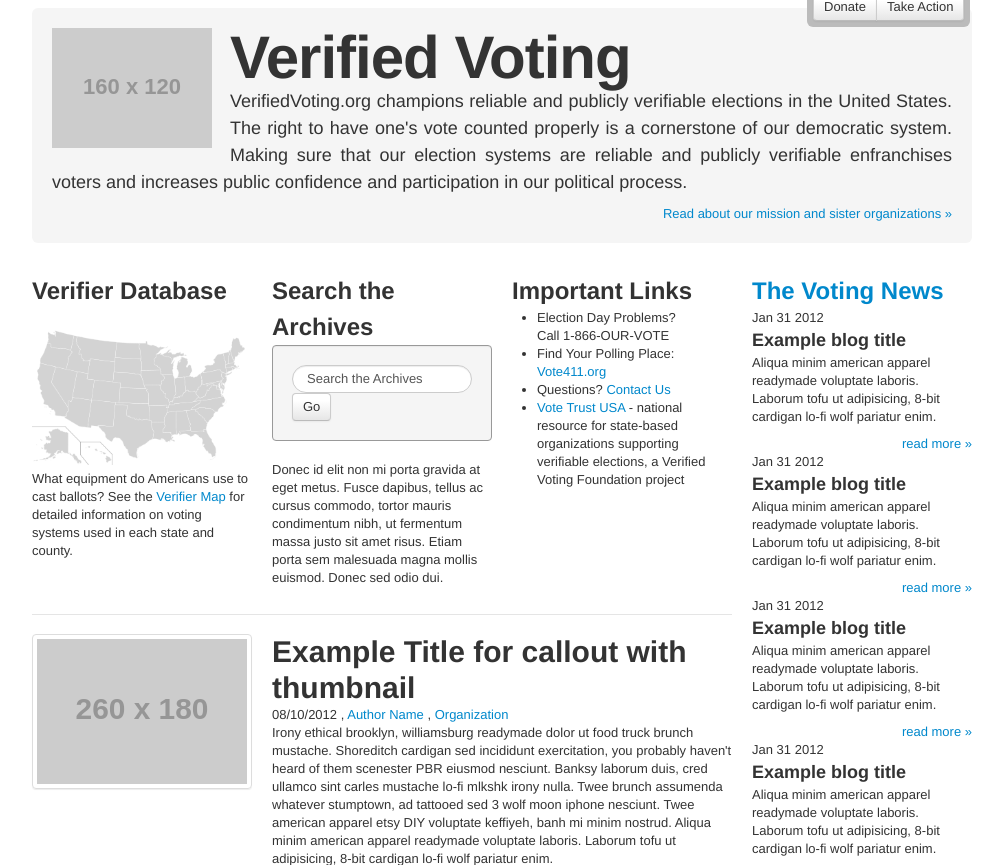
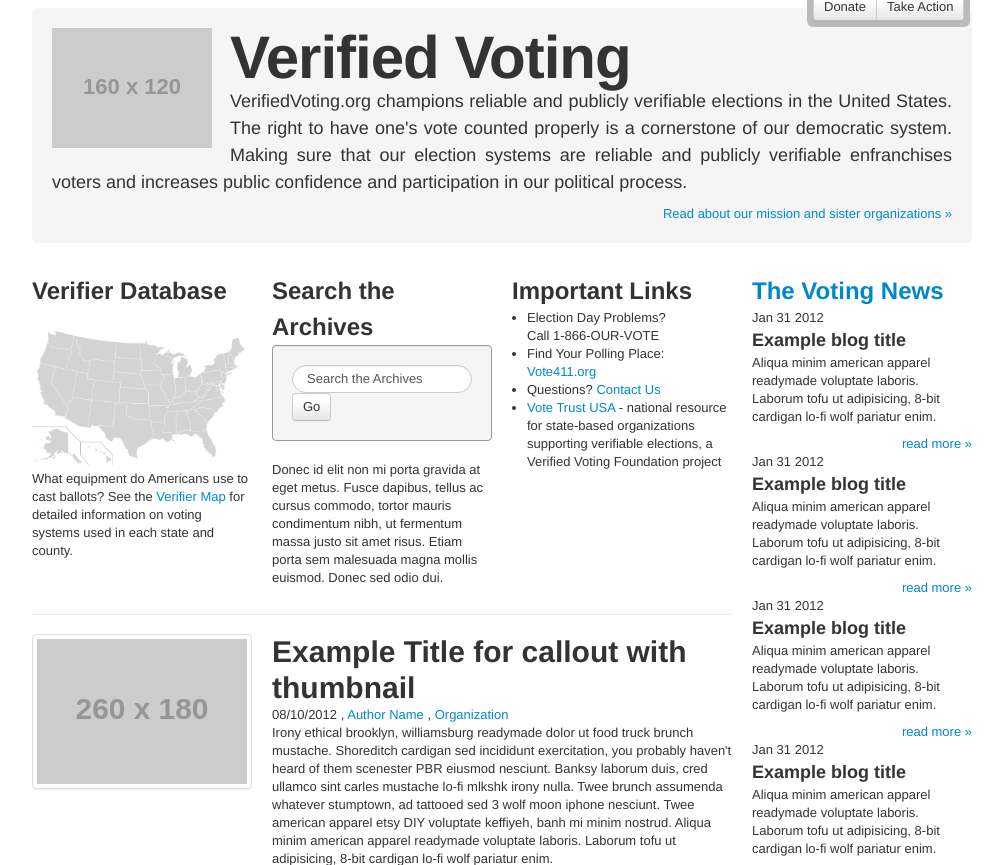
Before and after one commit to tedsuo/verified-voting-wireframes, a web app: file index.html in a window 1280 px wide. Shown: the part 52-917 px from the top of the page, without its empty margins (138-1141 px from the left). Run offline with its HTML, style and script files only (its server is not run), Linux system fonts and the light colour scheme; some libraries are stand-ins or nearby versions.

Commit message:
style tweak

```diff
--- a/css/styles.css
+++ b/css/styles.css
@@ -1,5 +1,9 @@
 .clear {
   clear: both;
+}
+ul, ol {
+  margin: 0 0 9px 15px;
+  padding: 0;
 }
 /* Layout */
 #main {
@@ -116,6 +120,9 @@
   display: block;
 }
 @media (max-width: 480px) {
+  .hero-unit h1 {
+    font-size: 30px;
+  }
   .hero-unit p {
     display: none;
   }
--- a/css/styles.min.css
+++ b/css/styles.min.css
@@ -1,4 +1,5 @@
 .clear{clear:both;}
+ul,ol{margin:0 0 9px 15px;padding:0;}
 #main{padding-top:40px;}
 .navbar-inner{background-color:#bbbbbb;background-image:none;padding-left:20px;padding-right:20px;box-shadow:none;}
 .navbar .nav>li>a{color:#000000;float:none;line-height:19px;padding:10px 10px 11px;text-decoration:none;text-shadow:none;}
@@ -23,4 +24,4 @@
 .hero-unit p{text-align:justify;}
 #hero-logo{float:left;margin-right:18px;}
 .hero-read-more{float:right;display:block;}
-@media (max-width:480px){.hero-unit p{display:none;} .hero-read-more{float:none;margin-top:8px;}}
+@media (max-width:480px){.hero-unit h1{font-size:30px;} .hero-unit p{display:none;} .hero-read-more{float:none;margin-top:8px;}}
--- a/less/styles.less
+++ b/less/styles.less
@@ -4,6 +4,12 @@
 .clear{
   clear: both;
 }
+
+ul, ol {
+  margin: 0 0 9px 15px;
+  padding: 0;
+}
+
 /* Layout */
 #main{
   padding-top: @navbarHeight;
@@ -128,6 +134,9 @@
 }
 
 @media (max-width: 480px) {
+  .hero-unit h1 {
+    font-size: 30px;
+  }
   .hero-unit p{
     display: none;
   }
```
